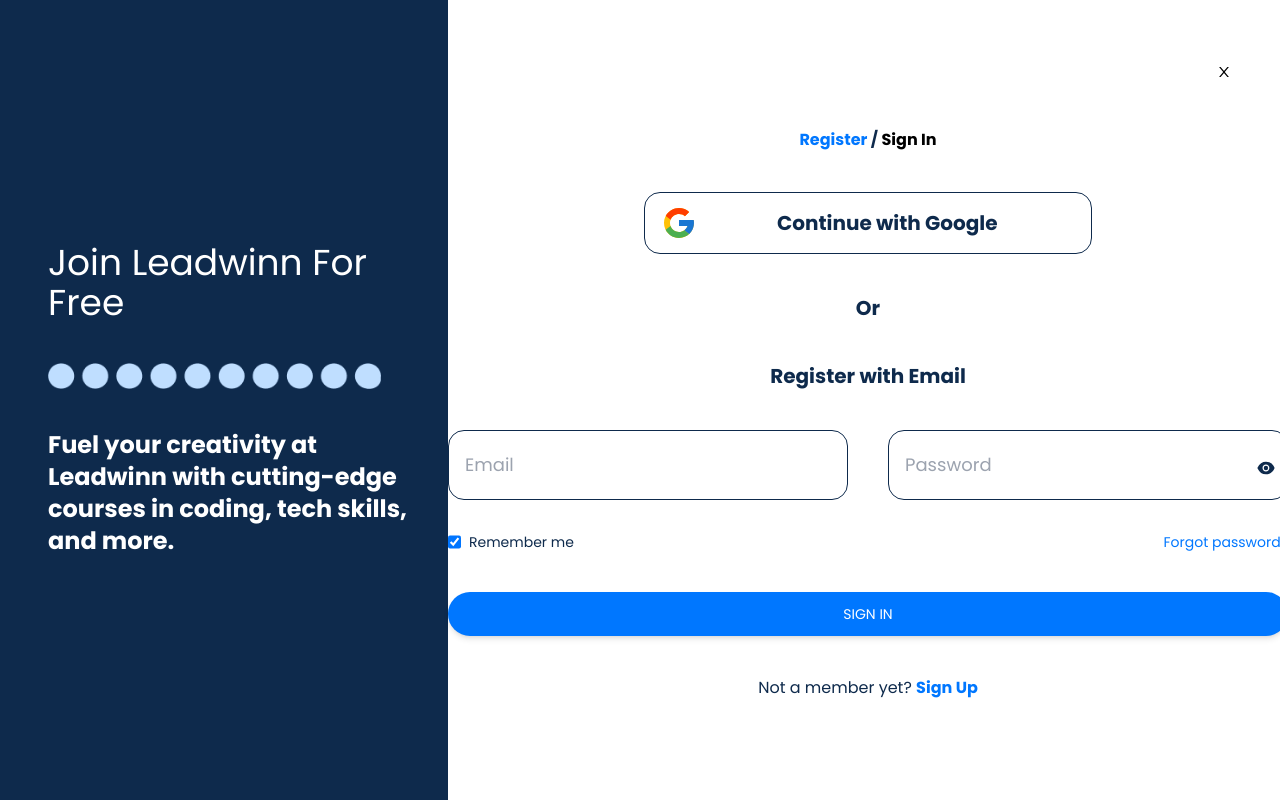
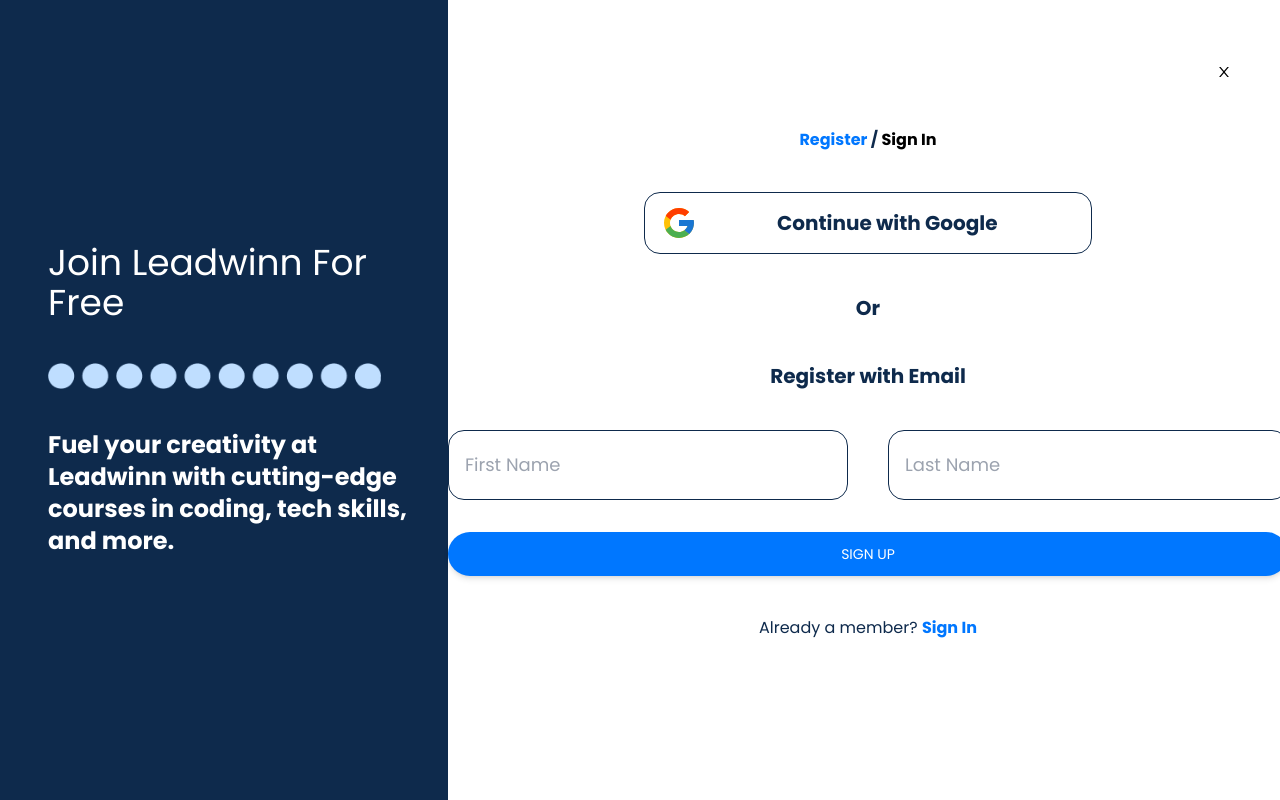
Before and after one commit to Adeleyeha-17/Leadwinn-Academy, a React (Vite) app: page /register in a window 1280 px wide. Built offline with nearby package versions, Linux system fonts and the light colour scheme.

Commit message:
updated Register page

```diff
--- a/src/pages/Register.tsx
+++ b/src/pages/Register.tsx
@@ -3,7 +3,7 @@ import dotImage from "../../src/assets/dots.png";
 import OAuth from "../components/OAuth";
 import { motion } from "framer-motion";
 import { useState } from 'react';
-import { AiFillEyeInvisible, AiFillEye, AiOutlineClose} from "react-icons/ai";
+import { AiOutlineClose} from "react-icons/ai";
 
 export const Register = () => {
 
@@ -15,28 +15,24 @@ export const Register = () => {
    }
 
    const [formData, setFormData] = useState({
-      email: "",
+      firstName: "",
+      lastName: "",
       password: "",
       showPassword: false,
       rememberMe: true
     })
 
-    const { email, password, showPassword, rememberMe } = formData
+    const { firstName, lastName } = formData
 
     const onChange = (e: React.ChangeEvent<HTMLInputElement>) => {
-      const { name, value, type, checked } = e.target
+      const { name, value } = e.target
       setFormData(prevState => ({
         ...prevState,
-        [name]: type === "checkbox" ? checked : value
+        [name]: value
       }))
     }
 
-    const toggleShowPassword = () => {
-      setFormData(prevState => ({
-        ...prevState,
-        showPassword: !prevState.showPassword
-      }))
-    }
+
 
     const handleGoBack = () => {
       history(-1)
@@ -75,36 +71,18 @@ export const Register = () => {
 <form>
   <div className="flex flex-col lg:flex-row gap-10 mb-8">
 
-    <input className="w-[20rem] sm:w-[23rem] lg:w-[18rem] xl:w-[25rem] xl:px-4 px-2 xl:py-5 py-3 text-base sm:text-lg text-gray-700 font-medium bg-white rounded-2xl transition ease-in-out border border-head-black focus:border-head-blue" type="text" name="email" value={email} placeholder="Email" onChange={onChange} />
-    <div className="relative">
-      <input className="w-[20rem] sm:w-[23rem] lg:w-[18rem] xl:w-[25rem] xl:px-4 px-2 xl:py-5 py-3 text-base sm:text-lg text-gray-700 font-medium bg-white border border-head-black focus:border-head-blue rounded-2xl transition ease-in-out" type={showPassword ? "text" : "password"} name="password" value={password} placeholder="Password" onChange={onChange} />
-      {showPassword ? (
-        <AiFillEyeInvisible className="absolute right-3 top-4 xl:top-7 text-xl cursor-pointer" onClick={toggleShowPassword} />
-      ) : (
-        <AiFillEye className="absolute right-3 top-4 xl:top-7 text-xl cursor-pointer" onClick={toggleShowPassword} />
-      )}
-    </div>
-  </div>
-  <div className="flex justify-between whitespace-nowrap font-medium  text-xs sm:text-sm">
-    <p className="mb-6 ">
-    <div className='flex gap-2 mb-4'>
-            <input type="checkbox" name="rememberMe" id="rememberMe"
-               checked={rememberMe}
-               onChange={onChange}/>
-            <label htmlFor="rememberMe" className="text-xs md:text-sm cursor-pointer">Remember me</label>
-         </div>
-    </p>
-    <p>
-      <Link to="/forgot-password" className="text-hero-blue hover:text-blue-800 transition duration-200 ease-in-out">Forgot password?
-      </Link></p>
+    <input className="w-[20rem] sm:w-[23rem] lg:w-[18rem] xl:w-[25rem] xl:px-4 px-2 xl:py-5 py-3 text-base sm:text-lg text-gray-700 font-medium bg-white rounded-2xl transition ease-in-out border border-head-black focus:border-head-blue" type="text" name="firstName" value={firstName} placeholder="First Name" onChange={onChange} />
+
+    <input className="w-[20rem] sm:w-[23rem] lg:w-[18rem] xl:w-[25rem] xl:px-4 px-2 xl:py-5 py-3 text-base sm:text-lg text-gray-700 font-medium bg-white rounded-2xl transition ease-in-out border border-head-black focus:border-head-blue" type="text" name="lastName" value={lastName} placeholder="Last Name" onChange={onChange} />
   </div>
 
-  <button className="w-full bg-hero-blue text-white px-7 py-3 text-xs sm:text-sm font-medium uppercase rounded-3xl shadow-md hover:bg-blue-700 transition duration-150 ease-in-out hover:shadow-lg active:bg-blue-800" type="submit">Sign In</button>
+
+  <button className="w-full bg-hero-blue text-white px-7 py-3 text-xs sm:text-sm font-medium uppercase rounded-3xl shadow-md hover:bg-blue-700 transition duration-150 ease-in-out hover:shadow-lg active:bg-blue-800" type="submit">Sign Up</button>
 
 </form>
 
 </div>
-<p className="mb-6 font-medium text-xs sm:text-sm lg:text-base">{"Not a member yet?"} <Link to="/register" className="text-hero-blue font-semibold transition duration-200 ease-in-out ml-1 sm:ml-0"> Sign Up</Link></p>
+<p className="mb-6 font-medium text-xs sm:text-sm lg:text-base">{"Already a member?"} <Link to="/sign-in" className="text-hero-blue font-semibold transition duration-200 ease-in-out ml-1 sm:ml-0"> Sign In</Link></p>
 </div>
 
         </div>
--- a/src/pages/Signin.tsx
+++ b/src/pages/Signin.tsx
@@ -87,10 +87,10 @@ export const Signin: React.FC = () => {
               </div>
               <div className="flex justify-between whitespace-nowrap font-medium  text-xs sm:text-sm">
                 <p className="mb-6 ">
-                <div className='flex gap-2 mb-4'>
+                <div className='flex items-center gap-2 mb-4'>
                         <input type="checkbox" name="rememberMe" id="rememberMe"
                            checked={rememberMe}
-                           onChange={onChange}/>
+                           onChange={onChange} className="w-6 h-6"/>
                         <label htmlFor="rememberMe" className="text-xs md:text-sm cursor-pointer">Remember me</label>
                      </div>
                 </p>
```
